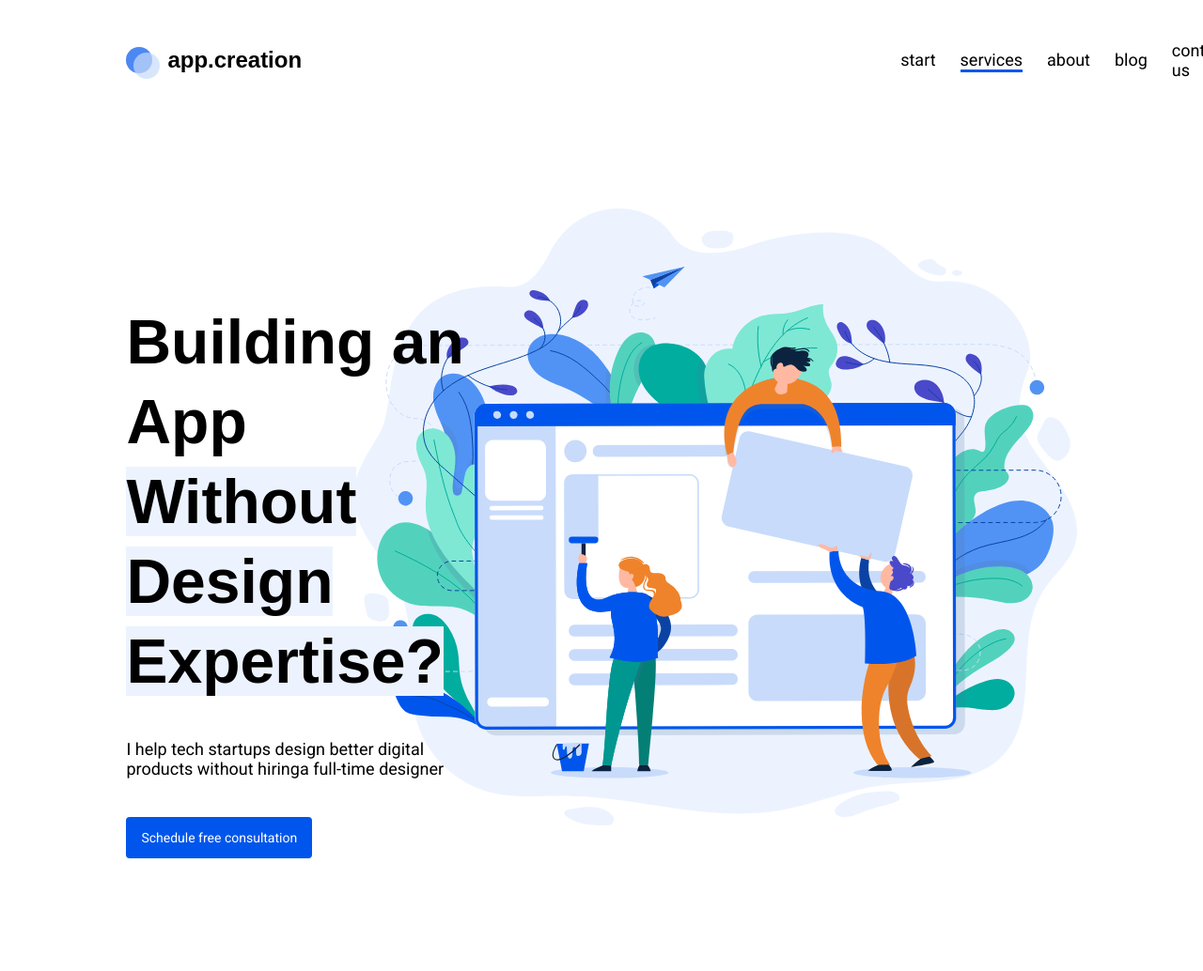
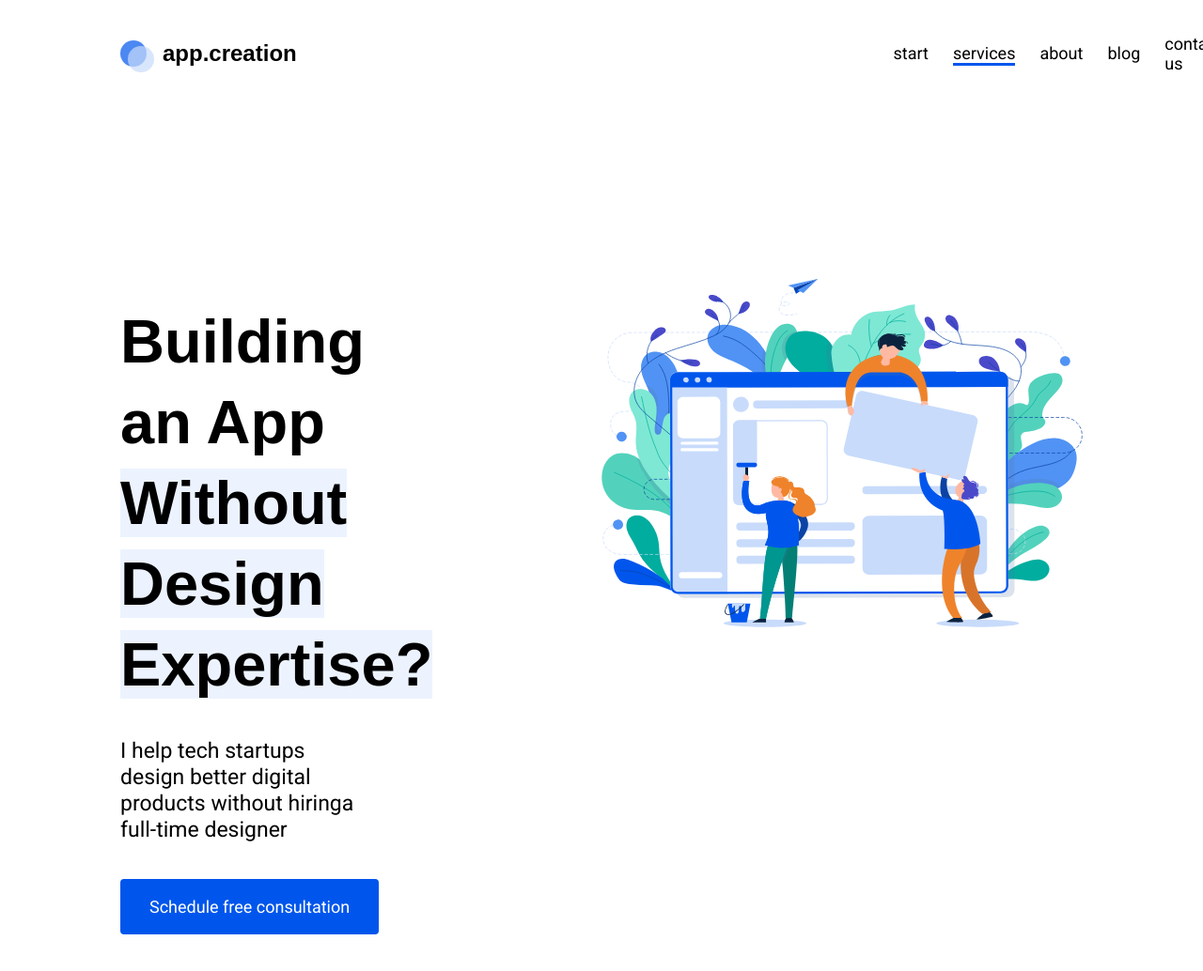
Before and after one commit to WebHeroSchool/kozh--2, a plain HTML site: page index.html in a window 1280 px wide. Shown: the top 1034 px of the page at 94% size. Drawn offline with Linux system fonts and the light colour scheme; files whose address does not match are found by name.

Commit message:
исправление в 8 уроке

```diff
--- a/styles.css
+++ b/styles.css
@@ -1,8 +1,8 @@
 .title{
   font-family:Roboto;
 }
-.body{
-    margin: 0;
+body{
+margin: 0;
 }
 .wrapper{
   margin:auto;
@@ -12,7 +12,7 @@
   display:inline-block;
   }
 .header{
-  margin-bottom: 103px;
+  margin-bottom: 184px;
   display:flex;
   justify-content: space-between;
 }
@@ -49,11 +49,11 @@
 }
 .logo{
   position: relative;
-  margin-right: 63%;
-  padding: 40px 0;
+  margin-right: 62%;
+  padding: 41px 0;
   width: 190 px;
   height: 35 px;
-  padding-left: 44px;
+  padding-left: 45px;
   font:bold 24px/31px pt_serif, arial,helvetica, sans-serif;
 }
 .logo__circle{
@@ -75,27 +75,28 @@
   background: #0056EC;
 }
 .main{
-  padding: 0 63% 100% 0;
-  background: top right no-repeat url(file:///C:/Users/%D0%9A%D0%BE%D0%B6%D1%83%D0%BD/Documents/GitHub/kozh--2/IMG/Frame.svg);
+  padding: 0 67% 100% 0;
+  background: top right no-repeat url('img/group.svg');
+  background-size: 40vw 29vw;
 }
 .main__title{
-padding-top: 100px;
-margin: 0 0 40px 0;
-font: bold 66px/85px pt_serif, arial, helvetica, sans-serif;
+padding-top: 24px;
+margin: 0 0 35px 0;
+font: bold 65px/86px pt_serif, arial, helvetica, sans-serif;
 }
 .main__title-text_highlight{
   background: #ECF3FF;
 }
 .main__subtitle{
-  margin: 0 0 41px 0;
-  font: 18px/21px Roboto,arial,helvetica,sans-serif;
+  margin: 0 68px 38px 0;
+  font: 23px/28px Roboto,arial,helvetica,sans-serif;
 }
 .main__button{
   display: inline-block;
-  font: 14px/16px Roboto,arial,helvetica,sans-serif;
+  font: 18px/19px Roboto,arial,helvetica,sans-serif;
   color:#fff;
   background: #0056EC;
-  padding: 14px 16px;
+  padding: 20px 31px;
   text-decoration: none;
   border-radius: 4px;
   transition: opacity.5s;
```
Also changed, not shown: index.html (+1 -1 lines), IMG/Frame.svg (deleted), img/group.svg (added).
